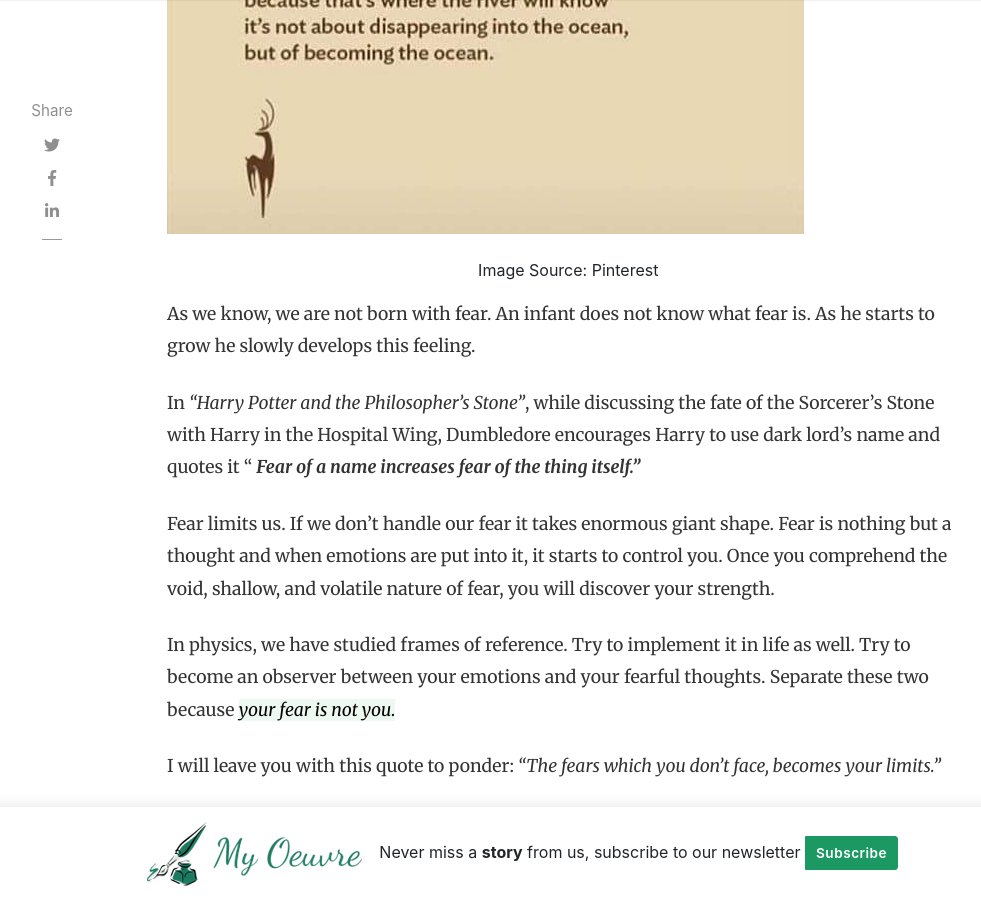
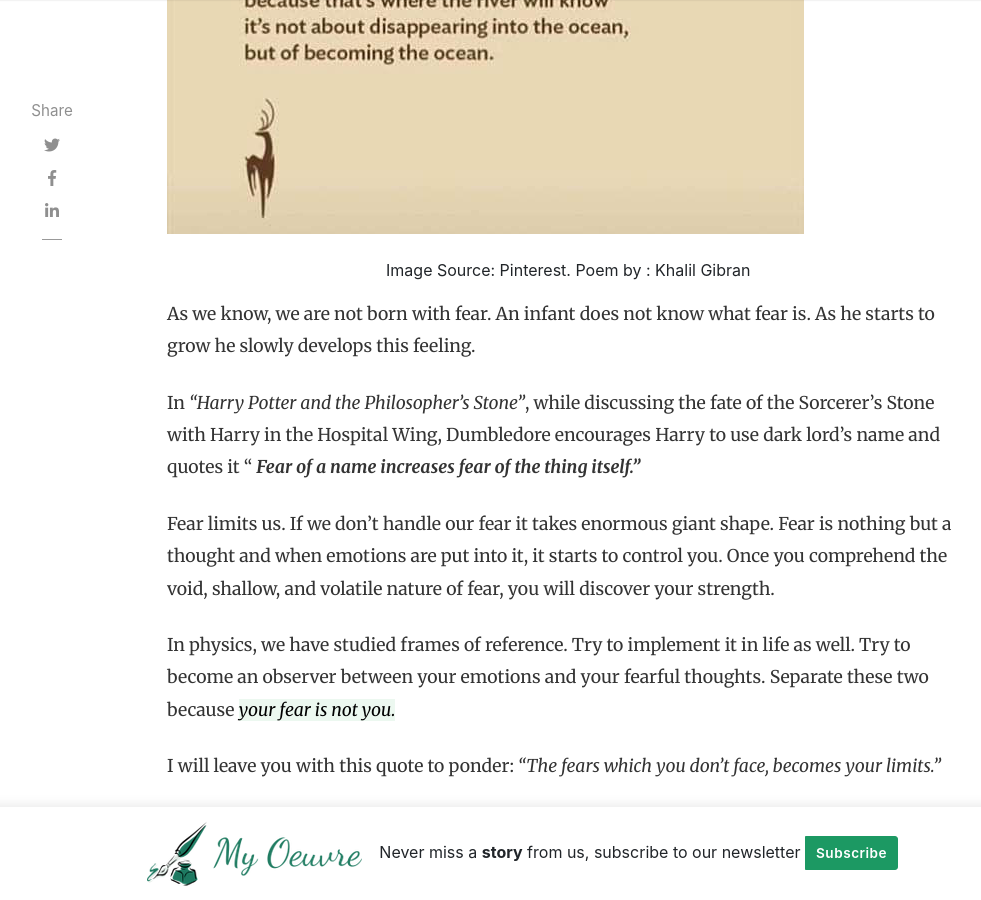
Before and after one commit to z426/z426.github.io, a Jekyll site: the page built from _posts/2023-07-15-from_dumbledore_wisdom_pot.md, in a window 1280 px wide and 900 px high, scrolled down 1055 px. Shown: the whole window, without its empty margins (118-1099 px from the left). Built offline with Jekyll 4.4.1, drawn with Linux system fonts in a browser that asks for light colours; nearby versions of some CDN libraries; comment, search, counter and statistics services are not loaded.

Commit message:
Update 2023-07-15-from_dumbledore_wisdom_pot.md

```diff
--- a/_posts/2023-07-15-from_dumbledore_wisdom_pot.md
+++ b/_posts/2023-07-15-from_dumbledore_wisdom_pot.md
@@ -4,7 +4,7 @@ title:  "From Dumbledore's wisdom pot"
 author: Reluctant Writer
 categories: [Fear]
 image: assets/images/PostImage/From_Dumbledore_wisdom_pot/From_Dumbledore_wisdom_pot.jpg
-imageCaption: "Image Source: Pinterest"
+imageCaption: "Image Source: Pinterest. Poem by : Khalil Gibran"
 ---
 
 As we know, we are not born with fear. An infant does not know what fear is. As he starts to grow he slowly develops this feeling. <br>
```
